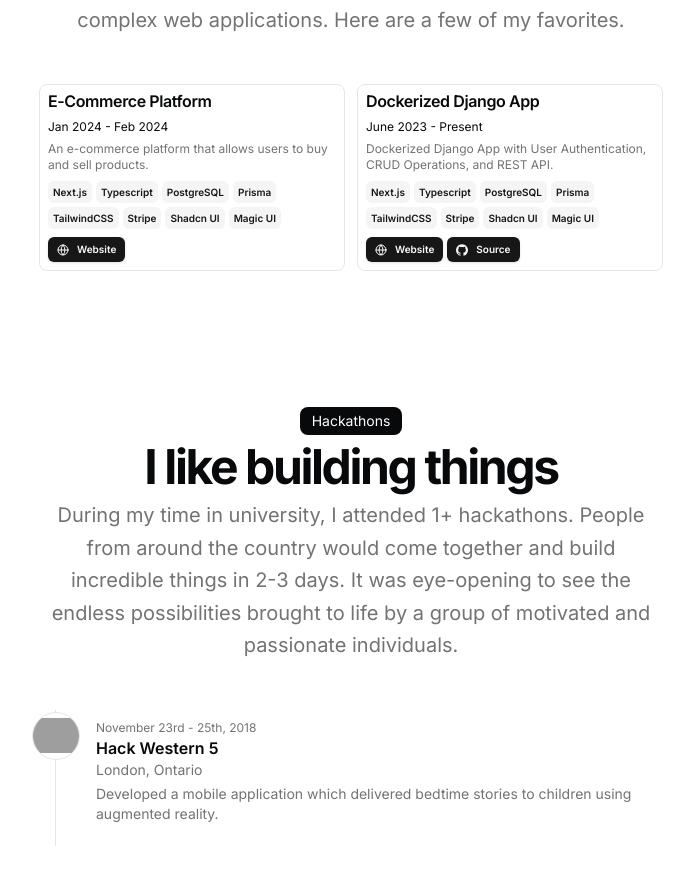
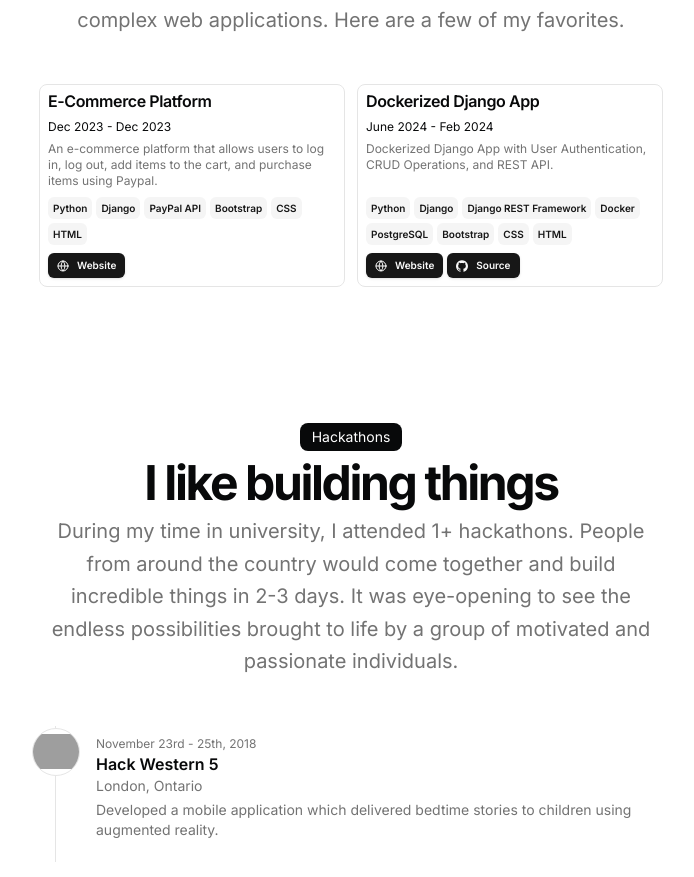
Before and after one commit to izzatkarimov/personal-portfolio, a Next.js app: page / in a window 1280 px wide. Shown: the part 989-1866 px from the top of the page, without its empty margins (289-983 px from the left). Built offline with nearby package versions, Linux system fonts and the light colour scheme; grey boxes are pictures that could not be loaded.

Commit message:
more changes

```diff
--- a/src/data/resume.tsx
+++ b/src/data/resume.tsx
@@ -28,7 +28,7 @@ export const DATA = {
   navbar: [
     { href: "/", icon: HomeIcon, label: "Home" },
     { href: "/blog", icon: NotebookIcon, label: "Blog" },
-    { href: "#", icon: CodeIcon, label: "Projects" },
+    { href: "/projects", icon: CodeIcon, label: "Projects" },
   ],
   contact: {
     email: "izzatcodes@gmail.com",
@@ -105,24 +105,22 @@ export const DATA = {
     {
       title: "E-Commerce Platform",
       href: "https://github.com/izzatkarimov",
-      dates: "Jan 2024 - Feb 2024",
+      dates: "Dec 2023 - Dec 2023",
       active: true,
       description:
-        "An e-commerce platform that allows users to buy and sell products.",
+        "An e-commerce platform that allows users to log in, log out, add items to the cart, and purchase items using Paypal.",
       technologies: [
-        "Next.js",
-        "Typescript",
-        "PostgreSQL",
-        "Prisma",
-        "TailwindCSS",
-        "Stripe",
-        "Shadcn UI",
-        "Magic UI",
+        "Python",
+        "Django",
+        "PayPal API",
+        "Bootstrap",
+        "CSS",
+        "HTML",
       ],
       links: [
         {
           type: "Website",
-          href: "https://chatcollect.com",
+          href: "https://github.com/izzatkarimov",
           icon: <Icons.globe className="size-3" />,
         },
       ],
@@ -132,29 +130,29 @@ export const DATA = {
     {
       title: "Dockerized Django App",
       href: "https://github.com/izzatkarimov",
-      dates: "June 2023 - Present",
+      dates: "June 2024 - Feb 2024",
       active: true,
       description:
         "Dockerized Django App with User Authentication, CRUD Operations, and REST API.",
       technologies: [
-        "Next.js",
-        "Typescript",
+        "Python",
+        "Django",
+        "Django REST Framework",
+        "Docker",
         "PostgreSQL",
-        "Prisma",
-        "TailwindCSS",
-        "Stripe",
-        "Shadcn UI",
-        "Magic UI",
+        "Bootstrap",
+        "CSS",
+        "HTML",
       ],
       links: [
         {
           type: "Website",
-          href: "https://magicui.design",
+          href: "https://github.com/izzatkarimov",
           icon: <Icons.globe className="size-3" />,
         },
         {
           type: "Source",
-          href: "https://github.com/magicuidesign/magicui",
+          href: "https://github.com/izzatkarimov",
           icon: <Icons.github className="size-3" />,
         },
       ],
```
